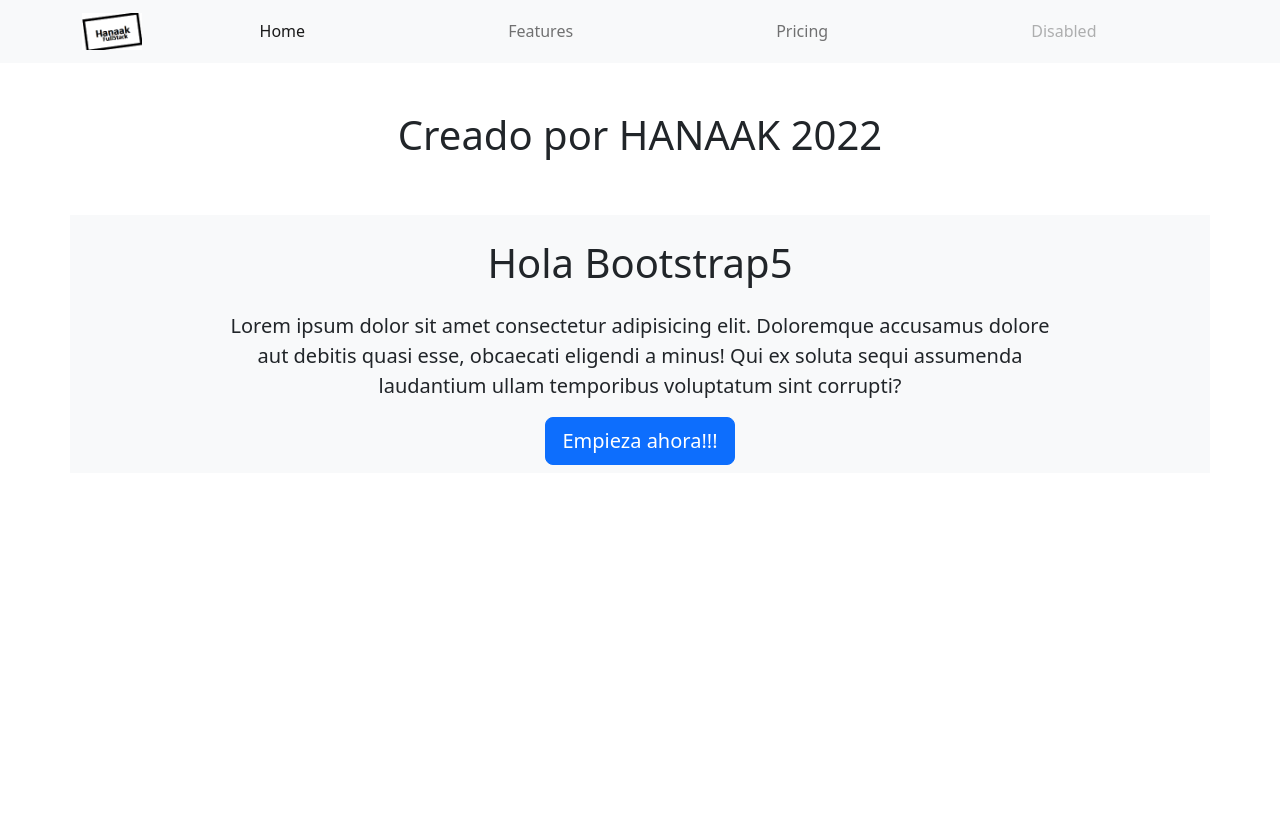
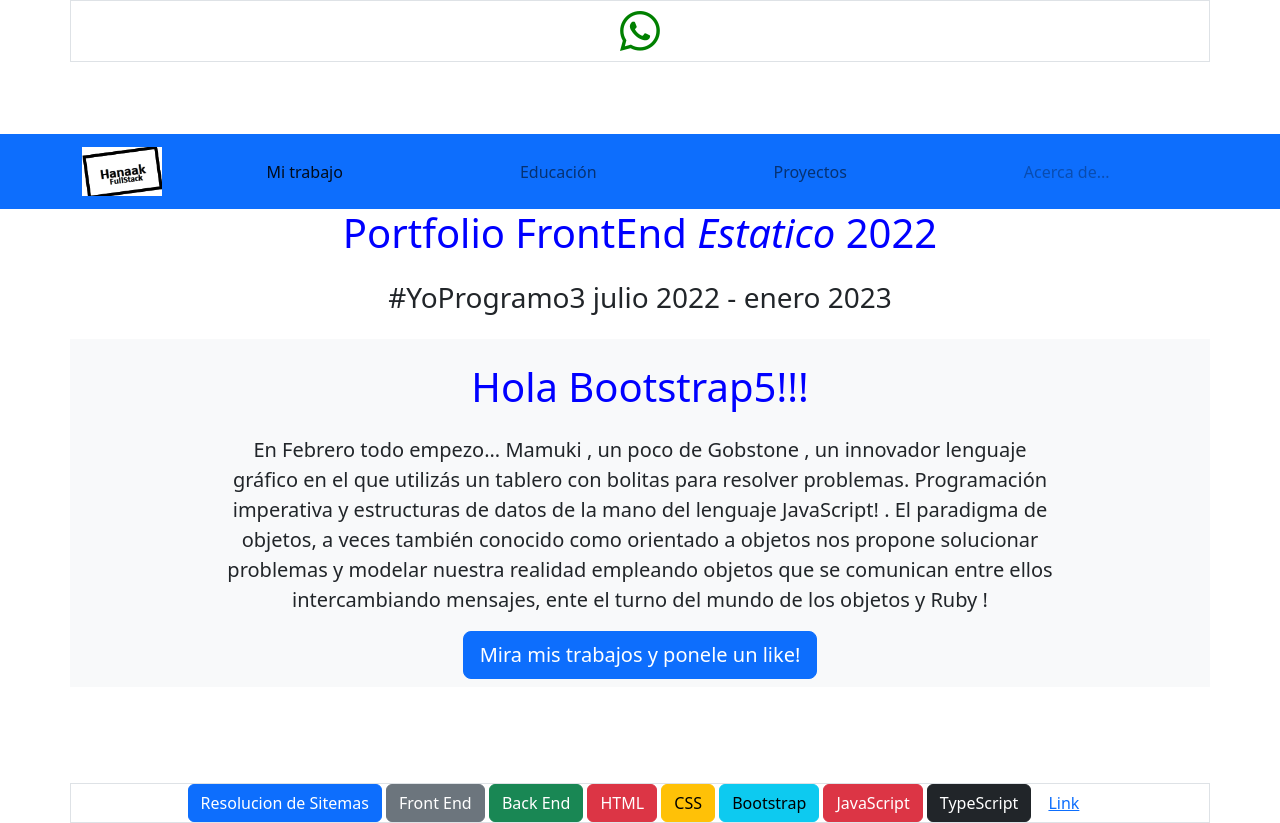
Before and after one commit to hernanpm101/portfolio-FrontEnd, a plain HTML site: page index.html in a window 1280 px wide. Before the commit the page ends 800 px from the top, so only its background shows below. Drawn offline with nearby package versions, Linux system fonts and the light colour scheme.

Commit message:
simbolo de watsapp

```diff
--- a/index.html
+++ b/index.html
@@ -6,17 +6,26 @@
     <meta http-equiv="X-UA-Compatible" content="IE=edge">
     <meta name="viewport" content="width=device-width, initial-scale=1.0">
     <title>Portfolio FrontEnd</title>
+    <link rel="stylesheet" href="styles.css">
     <!-- CSS only -->
     <link href="https://cdn.jsdelivr.net/npm/bootstrap@5.2.0/dist/css/bootstrap.min.css" rel="stylesheet"
         integrity="sha384-gH2yIJqKdNHPEq0n4Mqa/HGKIhSkIHeL5AyhkYV8i59U5AR6csBvApHHNl/vI1Bx" crossorigin="anonymous">
-</head>
+    <link rel="stylesheet" href="https://cdn.jsdelivr.net/npm/bootstrap-icons@1.9.1/font/bootstrap-icons.css">
 </head>
 
 <body>
-    <nav class="navbar navbar-expand-lg bg-light">
+    <div class="container border text-center">
+        <div class="contenedor-icono">
+            <i class="bi bi-whatsapp"></i>
+        </div>
+    </div>
+    <br>
+    <br>
+    <br>
+    <nav class="navbar navbar-expand-lg navgar-dark bg-primary">
         <div class="container">
             <a class="navbar-brand" href="#">
-                <img src="./Hanaak.png" alt="logo" style="max-height: 60px; max-width: 60px;">
+                <img src="./Hanaak.png" alt="logo" style="max-height: 80px; max-width: 80px;">
             </a>
             <button class="navbar-toggler" type="button" data-bs-toggle="collapse" data-bs-target="#navbarNavAltMarkup"
                 aria-controls="navbarNavAltMarkup" aria-expanded="false" aria-label="Toggle navigation">
@@ -24,30 +33,53 @@
             </button>
             <div class="collapse navbar-collapse" id="navbarNavAltMarkup">
                 <div class="navbar-nav nav-fill w-100">
-                    <a class="nav-link active" aria-current="page" href="#">Home</a>
-                    <a class="nav-link" href="#">Features</a>
-                    <a class="nav-link" href="#">Pricing</a>
-                    <a class="nav-link disabled">Disabled</a>
+                    <a class="nav-link active" aria-current="page" href="#">Mi trabajo</a>
+                    <a class="nav-link" href="#">Educación</a>
+                    <a class="nav-link" href="#">Proyectos</a>
+                    <a class="nav-link disabled">Acerca de...</a>
                 </div>
             </div>
         </div>
     </nav>
 
-    <h1 class="text-center py-5"> Creado por HANAAK 2022</h1>
+    <h1 class="text-center py-6"> Portfolio FrontEnd <em> Estatico </em> 2022</h1>
+    <h3 class="text-center py-3">#YoProgramo3 julio 2022 - enero 2023</h3>
 
     <header class="container text-center bg-light">
         <div class="row py-2">
-            <h1 class="py-3">Hola Bootstrap5</h1>
+            <h1 class="py-3">Hola Bootstrap5!!!</h1>
             <div class="col-lg-9 mx-auto">
-                <p class="lead">Lorem ipsum dolor sit amet consectetur adipisicing elit. Doloremque accusamus dolore aut
-                    debitis quasi esse, obcaecati eligendi a minus! Qui ex soluta sequi assumenda laudantium ullam
-                    temporibus voluptatum sint corrupti?
+                <p class="lead">En Febrero todo empezo... <strong> Mamuki </strong>, un poco de <strong> Gobstone
+                    </strong>, un innovador
+                    lenguaje gráfico en
+                    el que utilizás un tablero con bolitas para resolver problemas. Programación imperativa y
+                    estructuras de datos de la mano del lenguaje <strong> JavaScript! </strong>. El paradigma de
+                    objetos, a veces también
+                    conocido como orientado a objetos nos propone solucionar problemas y modelar nuestra realidad
+                    empleando objetos que se comunican entre ellos intercambiando mensajes, ente el turno del mundo de
+                    los objetos y <strong> Ruby </strong>!
 
                 </p>
-                <a href="#" class="btn btn-primary btn-lg">Empieza ahora!!!</a>
+                <a href="#" class="btn btn-primary btn-lg">Mira mis trabajos y ponele un like!</a>
             </div>
         </div>
     </header>
+    <br>
+    <br>
+    <br>
+    <br>
+    <div class="container border text-center">
+        <button type="button" class="btn btn-primary">Resolucion de Sitemas</button>
+        <button type="button" class="btn btn-secondary">Front End</button>
+        <button type="button" class="btn btn-success">Back End</button>
+        <button type="button" class="btn btn-danger">HTML</button>
+        <button type="button" class="btn btn-warning">CSS</button>
+        <button type="button" class="btn btn-info">Bootstrap</button>
+        <button type="button" class="btn btn-danger">JavaScript</button>
+        <button type="button" class="btn btn-dark">TypeScript</button>
+
+        <button type="button" class="btn btn-link">Link</button>
+    </div>
 
 
     <!-- JavaScript Bundle with Popper -->
--- a/styles.css
+++ b/styles.css
@@ -2,3 +2,8 @@ h1 {
     font-size: 25px;
     color: blue;
 }
+
+.contenedor-icono i {
+    font-size: 40px;
+    color: green;
+}
```
